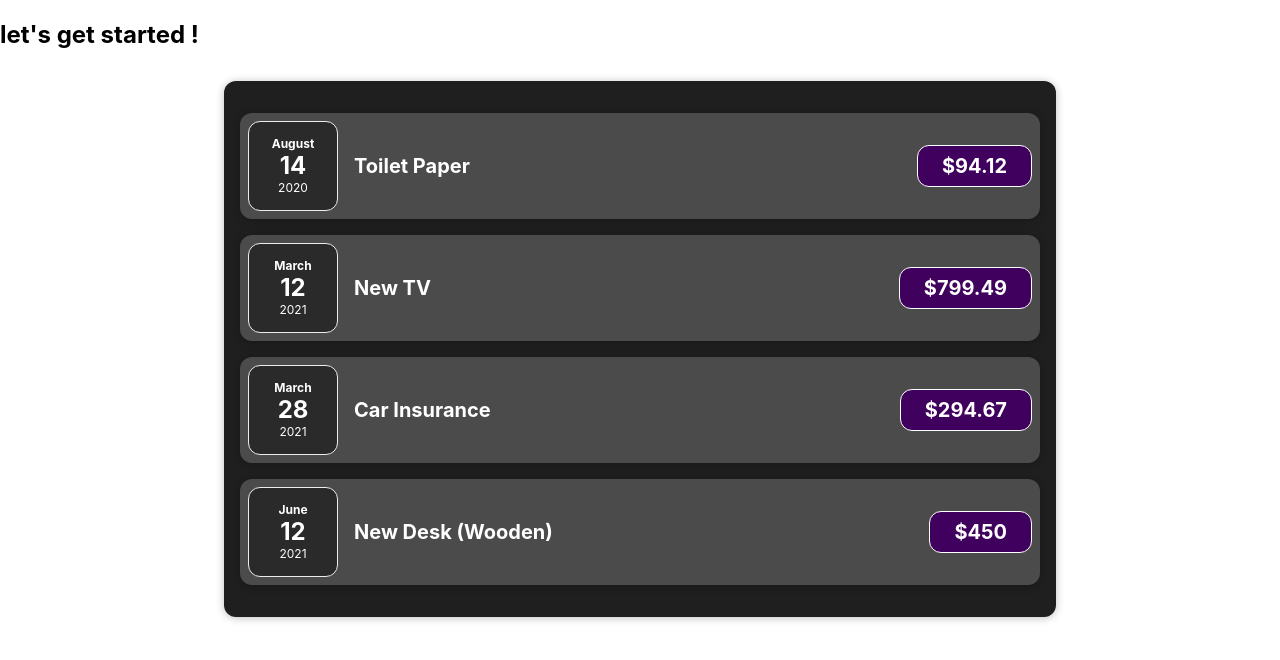
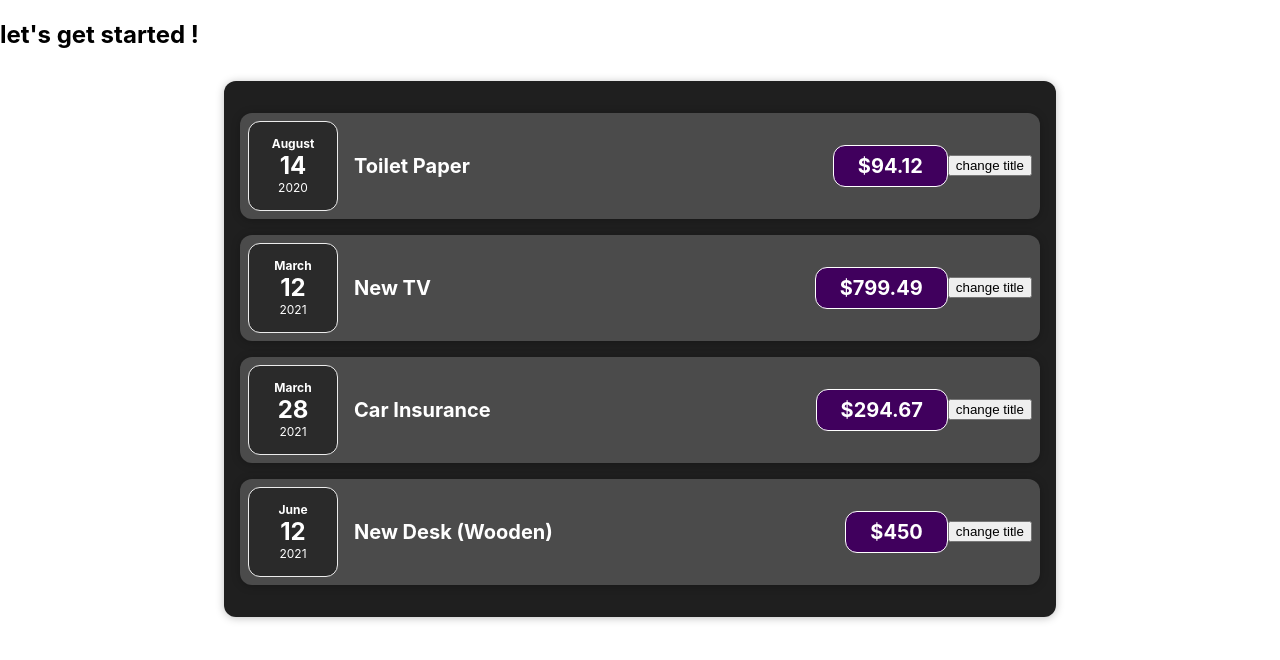
Before and after one commit to MinaLMG/expenses-tracker-with-react, a React (Create React App) app: page / in a window 1280 px wide. Shown: the top 660 px of the page. Built offline with nearby package versions, Linux system fonts and the light colour scheme.

Commit message:
added a button with an event handler

```diff
--- a/src/components/Expenses/ExpenseItem.js
+++ b/src/components/Expenses/ExpenseItem.js
@@ -1,7 +1,11 @@
+import { click } from "@testing-library/user-event/dist/click";
 import Card from "../UI/Card";
 import ExpenseDate from "./ExpenseDate";
 import "./ExpenseItem.css";
 function ExpenseItem(props) {
+  function clickHandler() {
+    console.log("clicked!!!!!");
+  }
   return (
     <Card className="expense-item">
       <ExpenseDate date={props.date}></ExpenseDate>
@@ -9,6 +13,7 @@
         <h2>{props.title}</h2>
         <div className="expense-item__price">${props.amount}</div>
       </div>
+      <button onClick={clickHandler}>change title</button>
     </Card>
   );
 }
```
